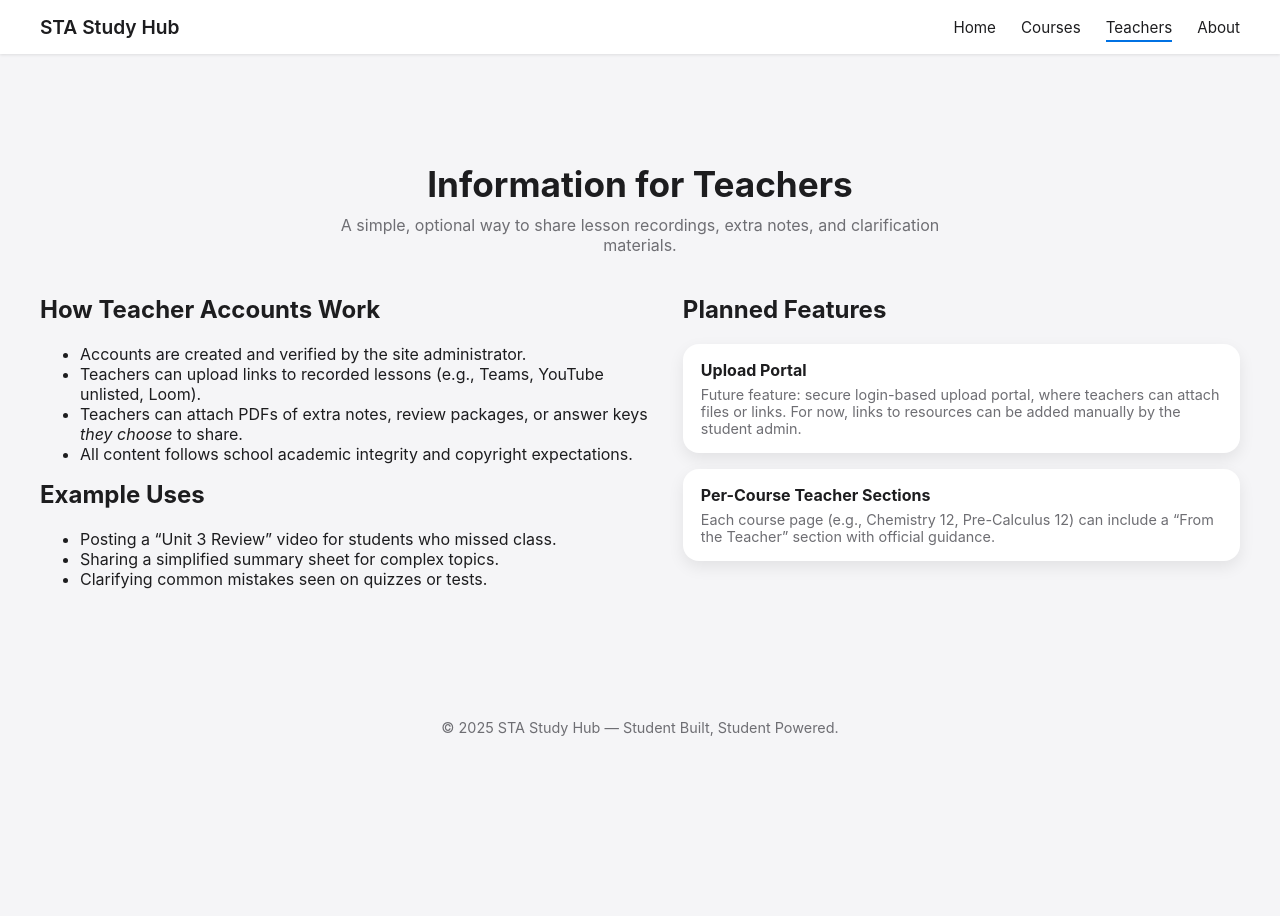
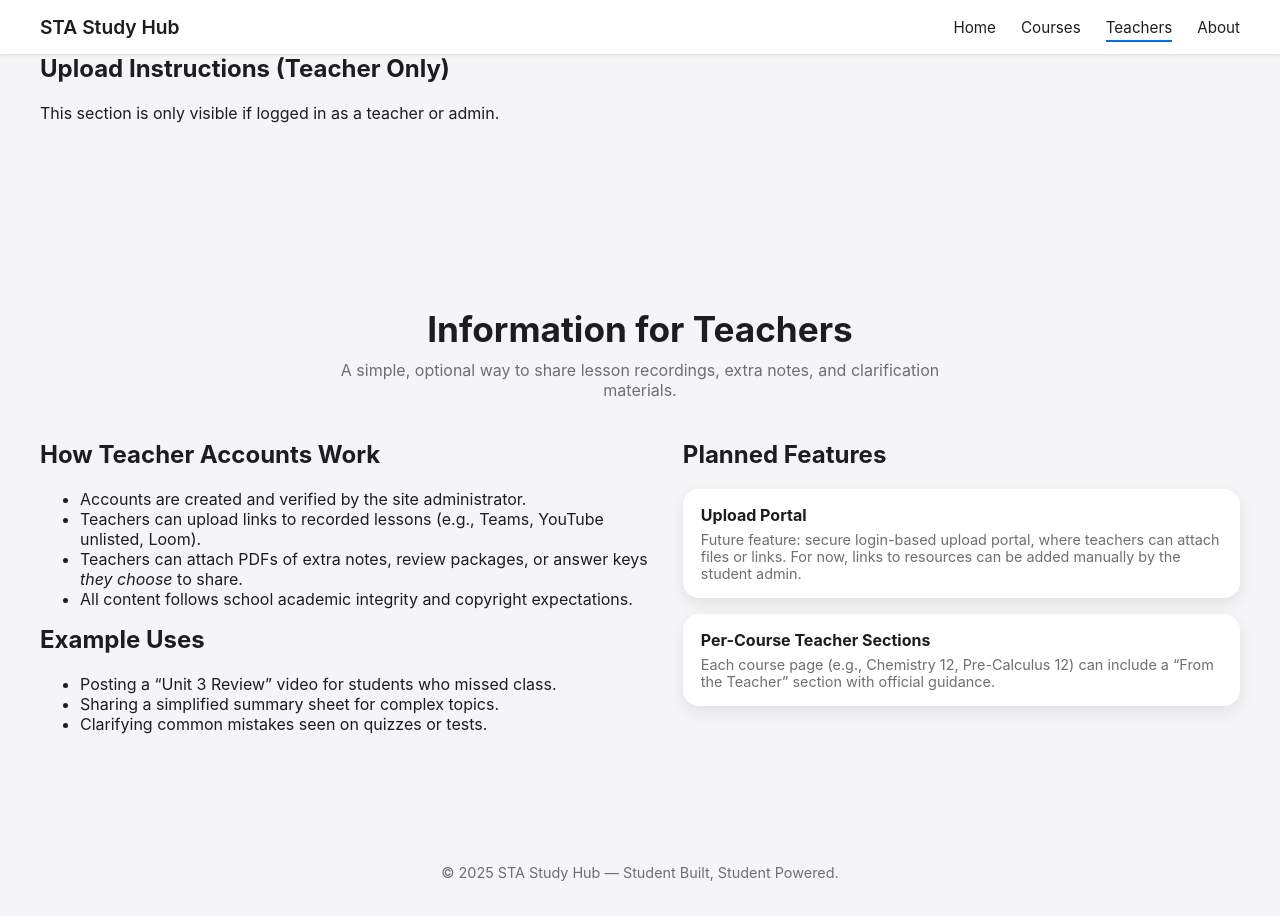
Before and after one commit to redp1ne/STA_Studyhub, a plain HTML site: page teachers.html in a window 1280 px wide. Before the commit the page ends 800 px from the top, so only its background shows below. Drawn offline with Linux system fonts and the light colour scheme.

Commit message:
Add upload instructions section for teachers
Added a section for upload instructions visible only to teachers.

```diff
--- a/teachers.html
+++ b/teachers.html
@@ -17,6 +17,13 @@
             <li><a href="about.html">About</a></li>
         </ul>
     </nav>
+
+    <section class="two-column teacher-only">
+    <div class="column">
+        <h2>Upload Instructions (Teacher Only)</h2>
+        <p>This section is only visible if logged in as a teacher or admin.</p>
+    </div>
+    </section>
 
     <section class="page-header">
         <h1>Information for Teachers</h1>
```
